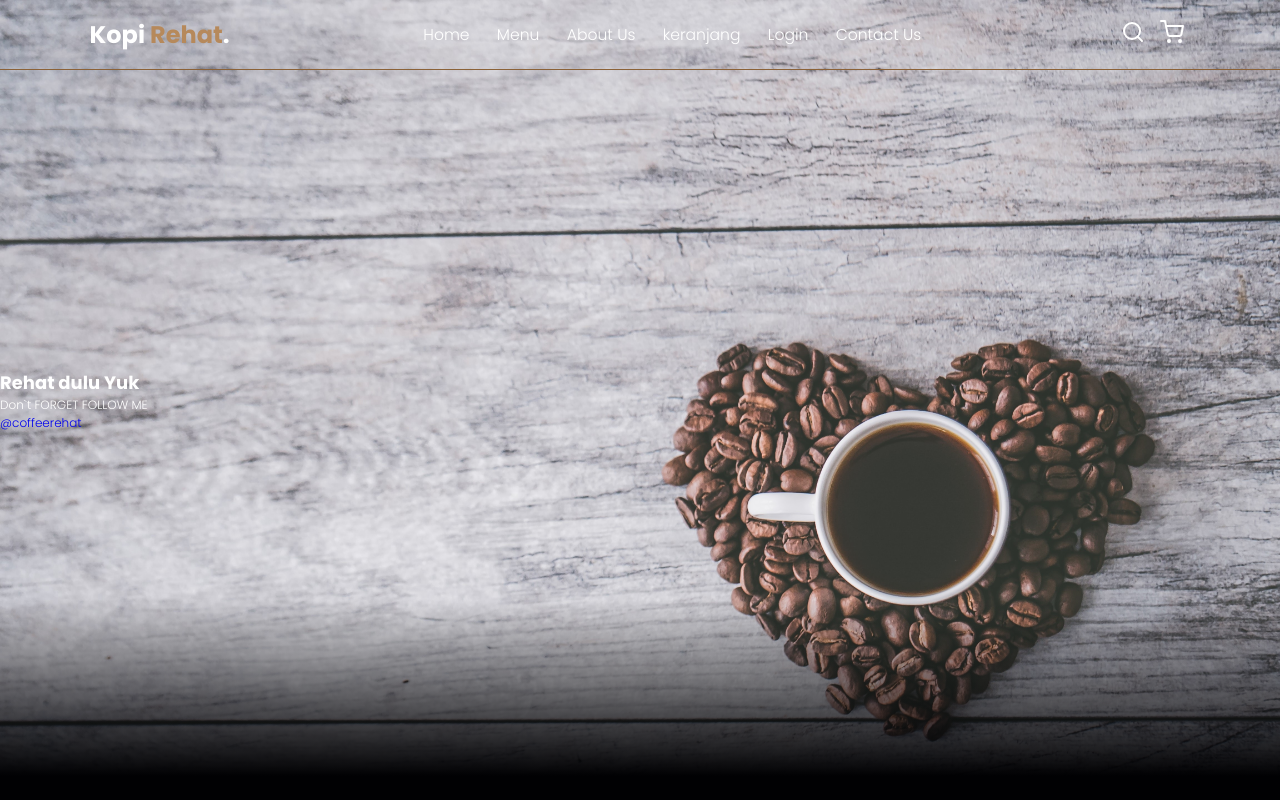
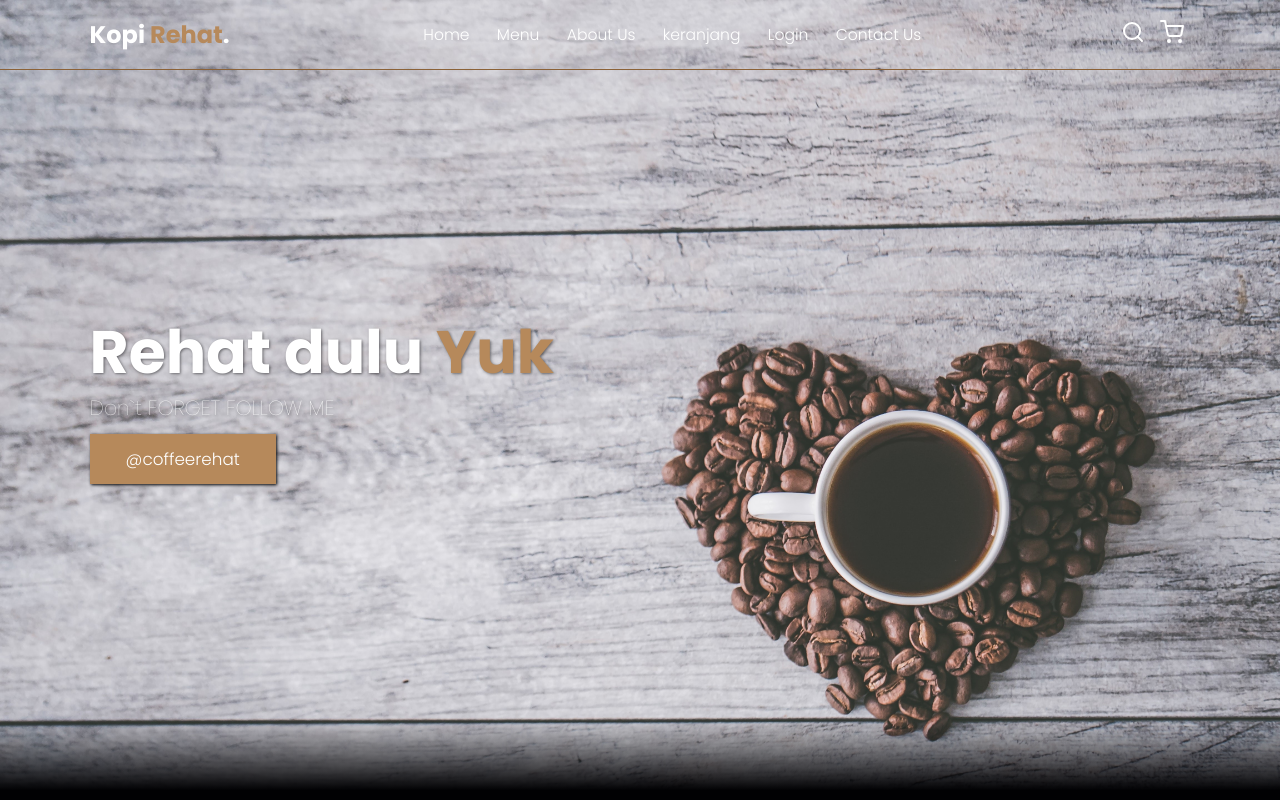
Before and after one commit to amarama03/Kelompok4_IPL_TUBES, a PHP site: page /CoffeeRehat.html in a window 1280 px wide. Run offline with PHP 8.4, Linux system fonts and the light colour scheme.

Commit message:
Add files via upload

```diff
--- a/stylecoffee.css
+++ b/stylecoffee.css
@@ -96,12 +96,48 @@ nav {
   display: block;
   position: absolute;
   width: 100%;
-  height: 100%;
+  height: 40%;
+  bottom: 0;
   background: linear-gradient(
     0deg,
     rgb(1, 1, 3, 1) 3%,
     rgba(255, 255, 255, 0) 25%
   );
+}
+
+.hero .content {
+  padding: 1.4rem 7%;
+  max-width: 60rem;
+}
+
+.hero .content h1 {
+  font-size: 5rem;
+  color: #fff;
+  text-shadow: 1px 1px 3px rgb(1, 1, 3, 0.5);
+  line-height: 1.2;
+}
+
+.hero .content h1 span {
+  color: var(--primary);
+}
+
+.hero .content p {
+  font-size: 1.7rem;
+  margin-top: 0.5rem;
+  line-height: 1.4;
+  font-weight: 100;
+  text-shadow: 1px 1px 3px rgb(1, 1, 3, 0.5);
+}
+
+.hero .content .cta {
+  margin-top: 1rem;
+  display: inline-block;
+  padding: 1rem 3rem;
+  font-size: 1.4rem;
+  color: #fff;
+  background-color: var(--primary);
+  border-radius: 0.5;
+  box-shadow: 1px 1px 3px rgb(1, 1, 3);
 }
 /* akhir untuk halaman pertama  */
 
```
